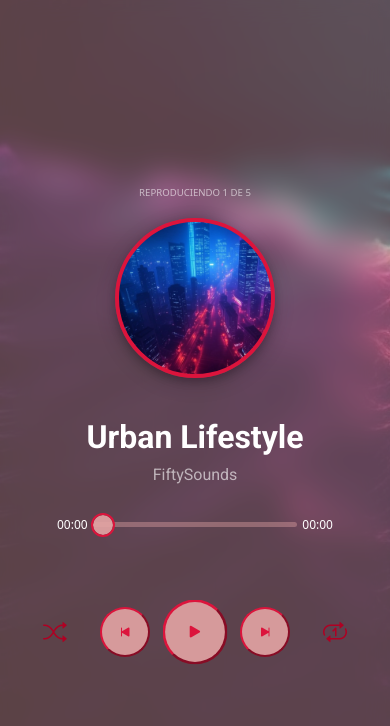
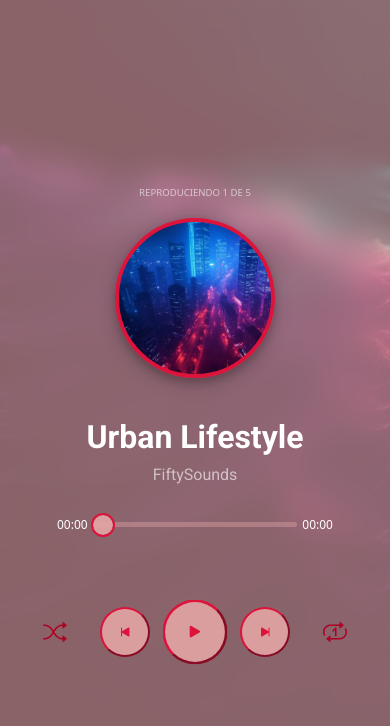
Before and after one commit to Noemi2928/BasicMusicPlayer, a plain HTML site: page index.html in a window 390 px wide. Drawn offline with nearby package versions, Linux system fonts and the light colour scheme.

Commit message:
Update style.css

```diff
--- a/style.css
+++ b/style.css
@@ -152,6 +152,7 @@ body{
         border-radius: 0;
         width: -webkit-fill-available;
         align-content: center;
+        background-color: rgba(228, 165, 165, 0.6);
     }
     .player #songImage{
         margin-bottom: 40px;
```
